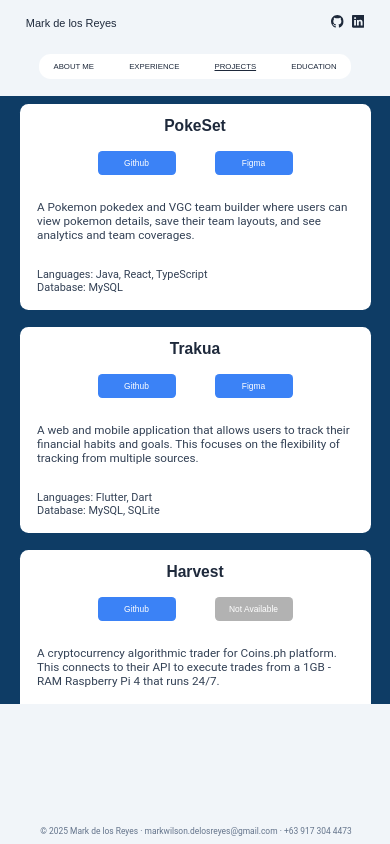
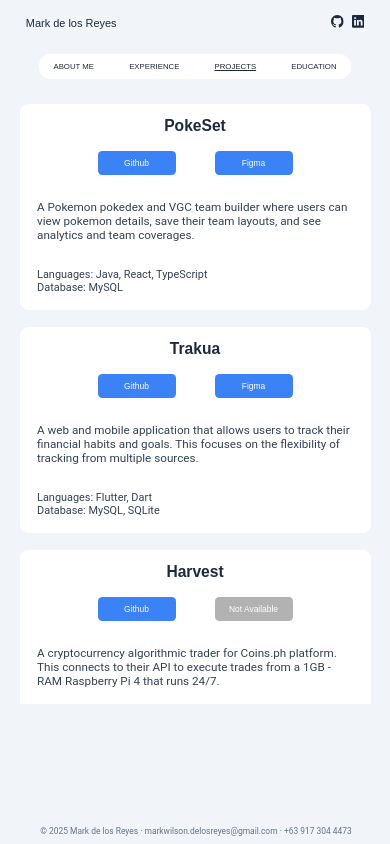
Before and after one commit to mawi-delosreyes/Portfolio, a React (Vite) app: page /projects in a window 390 px wide. Built offline with nearby package versions, Linux system fonts and the light colour scheme.

Commit message:
chore: removed sample color

```diff
--- a/src/styles/projects.css
+++ b/src/styles/projects.css
@@ -24,6 +24,5 @@
     box-sizing: border-box;
     scrollbar-width: none;
     gap: 2vh;
-    background-color: rgb(14, 60, 101);
   }
 }
```
